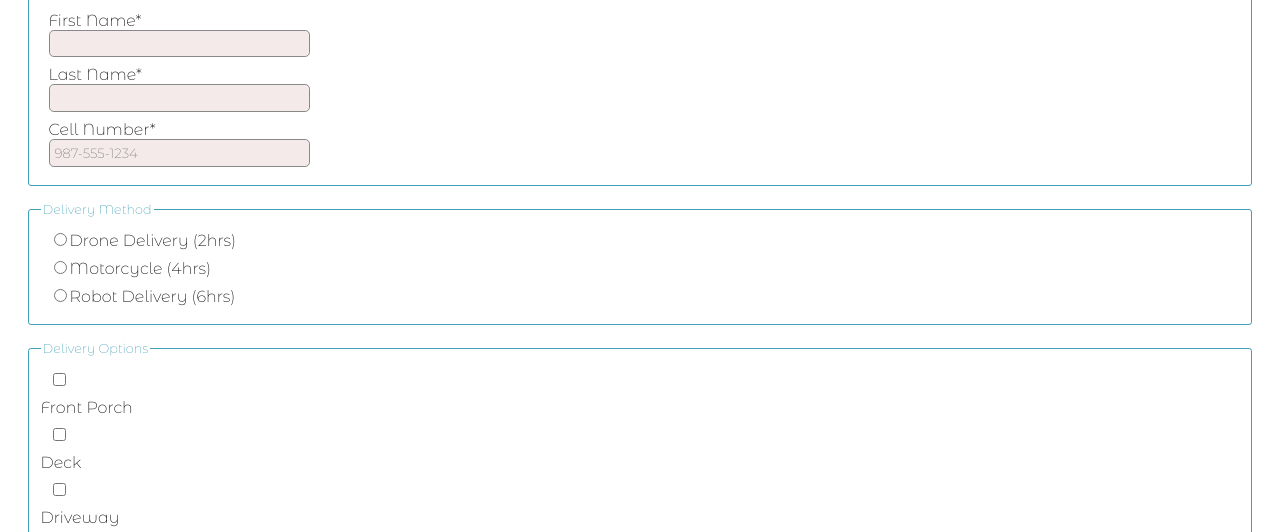
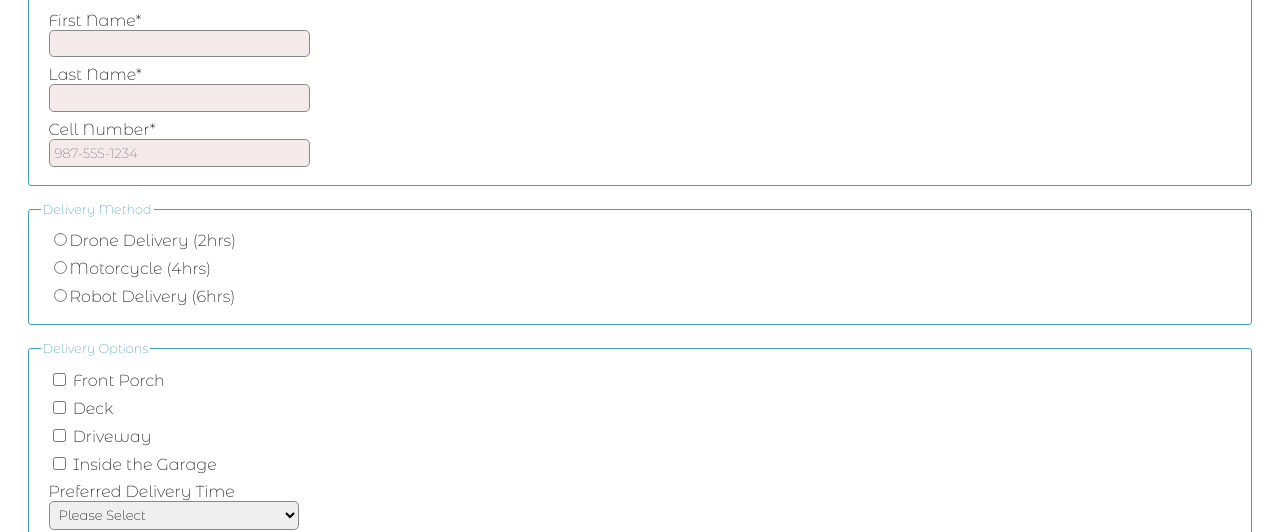
Before and after one commit to dandaifuku/DGM2120, a plain HTML site: page 06follow-along/delivery.html in a window 1280 px wide. Shown: the part 252-784 px from the top of the page. Drawn offline with Linux system fonts and the light colour scheme.

Commit message:
another 06 follow along fix

```diff
--- a/06follow-along/delivery.html
+++ b/06follow-along/delivery.html
@@ -50,10 +50,10 @@
 
             <fieldset>
                 <legend>Delivery Options</legend>
-                <label><input type="checkbox" name="porch" value="chosen"></label> Front Porch
-                <label><input type="checkbox" name="deck" value="chosen"></label> Deck
-                <label><input type="checkbox" name="driveway" value="chosen"></label> Driveway
-                <label><input type="checkbox" name="garage" value="chosen"></label> Inside the Garage
+                <label><input type="checkbox" name="porch" value="chosen"> Front Porch</label>
+                <label><input type="checkbox" name="deck" value="chosen"> Deck</label>
+                <label><input type="checkbox" name="driveway" value="chosen"> Driveway</label>
+                <label><input type="checkbox" name="garage" value="chosen"> Inside the Garage</label>
 
                 <label>Preferred Delivery Time
                 <select name="time">
```
